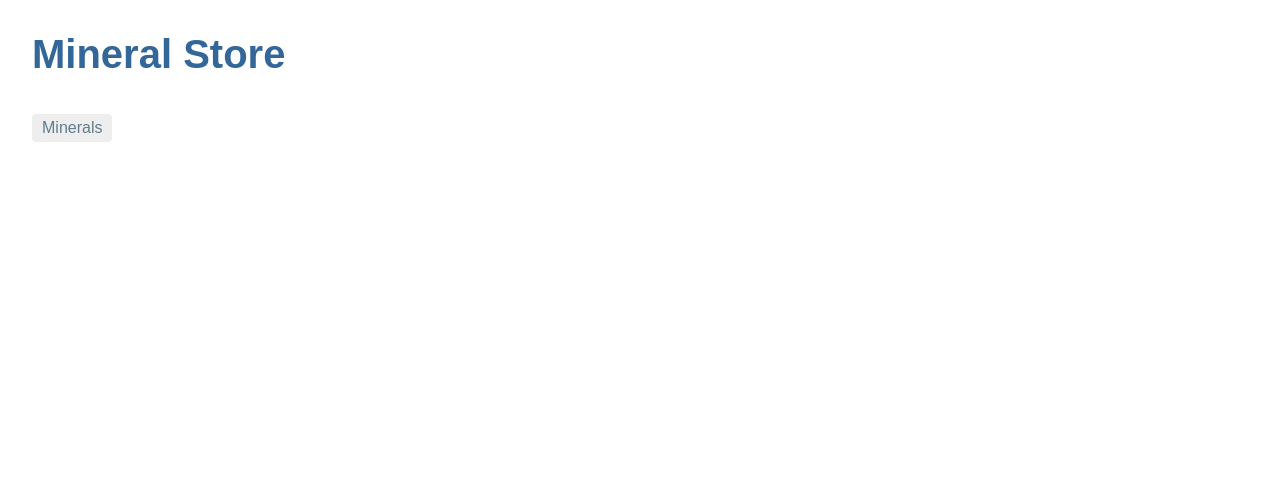
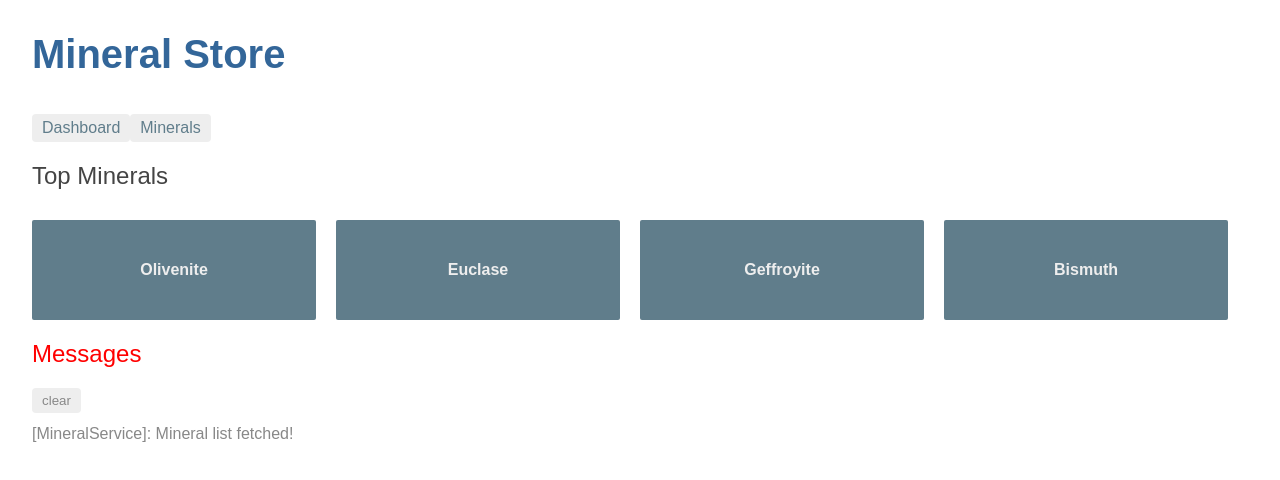
Before and after one commit to alejomg/mineral-store, an Angular app: page /dashboard in a window 1280 px wide. Before the commit this address led to /. Shown: the top 480 px of the page. Built offline with nearby package versions, Linux system fonts and the light colour scheme.

Commit message:
Added dashboard view

```diff
--- a/src/app/app-routing.module.ts
+++ b/src/app/app-routing.module.ts
@@ -1,9 +1,12 @@
 import { NgModule } from '@angular/core';
 /*import { CommonModule } from '@angular/common';*/
 import { RouterModule, Routes } from '@angular/router';
-import {MineralComponent} from './mineral/mineral.component';
+import { MineralComponent } from './mineral/mineral.component';
+import { DashboardComponent }   from './dashboard/dashboard.component';
 
 const routes: Routes = [
+  { path: '', redirectTo: '/dashboard', pathMatch: 'full' },
+  { path: 'dashboard', component: DashboardComponent },
   { path: 'minerals', component: MineralComponent }
 ];
 
--- a/src/app/app.component.html
+++ b/src/app/app.component.html
@@ -1,5 +1,6 @@
 <h1>{{ title }}</h1>
 <nav>
+	<a routerLink="/dashboard">Dashboard</a>
 	<a routerLink="/minerals">Minerals</a>
 </nav>
 <router-outlet></router-outlet>
--- a/src/app/app.module.ts
+++ b/src/app/app.module.ts
@@ -7,13 +7,15 @@
 import { MineralDetailComponent } from './mineral-detail/mineral-detail.component';
 import { MessagesComponent } from './messages/messages.component';
 import { AppRoutingModule } from './/app-routing.module';
+import { DashboardComponent } from './dashboard/dashboard.component';
 
 @NgModule({
   declarations: [
     AppComponent,
     MineralComponent,
     MineralDetailComponent,
-    MessagesComponent
+    MessagesComponent,
+    DashboardComponent
   ],
   imports: [
 	BrowserModule,
--- /dev/null
+++ b/src/app/dashboard/dashboard.component.css
@@ -0,0 +1,62 @@
+/* DashboardComponent's private CSS styles */
+[class*='col-'] {
+  float: left;
+  padding-right: 20px;
+  padding-bottom: 20px;
+}
+[class*='col-']:last-of-type {
+  padding-right: 0;
+}
+a {
+  text-decoration: none;
+}
+*, *:after, *:before {
+  -webkit-box-sizing: border-box;
+  -moz-box-sizing: border-box;
+  box-sizing: border-box;
+}
+h3 {
+  text-align: center; margin-bottom: 0;
+}
+h4 {
+  position: relative;
+}
+.grid {
+  margin: 0;
+}
+.col-1-4 {
+  width: 25%;
+}
+.module {
+  padding: 20px;
+  text-align: center;
+  color: #eee;
+  max-height: 120px;
+  min-width: 120px;
+  background-color: #607d8b;
+  border-radius: 2px;
+}
+.module:hover {
+  background-color: #eee;
+  cursor: pointer;
+  color: #607d8b;
+}
+.grid-pad {
+  padding: 10px 0;
+}
+.grid-pad > [class*='col-']:last-of-type {
+  padding-right: 20px;
+}
+@media (max-width: 600px) {
+  .module {
+    font-size: 10px;
+    max-height: 75px; }
+}
+@media (max-width: 1024px) {
+  .grid {
+    margin: 0;
+  }
+  .module {
+    min-width: 60px;
+  }
+}
--- /dev/null
+++ b/src/app/dashboard/dashboard.component.html
@@ -0,0 +1,8 @@
+<h2>Top Minerals</h2>
+<div class="grid grid-pad">
+	<a *ngFor="let mineral of minerals" class="col-1-4">
+		<div class="module mineral">
+			<h4>{{mineral.name}}</h4>
+		</div>
+	</a>
+</div>
--- /dev/null
+++ b/src/app/dashboard/dashboard.component.ts
@@ -0,0 +1,24 @@
+import { Component, OnInit } from '@angular/core';
+import { Mineral } from '../mineral';
+import { MineralService } from '../mineral.service';
+
+@Component({
+  selector: 'app-dashboard',
+  templateUrl: './dashboard.component.html',
+  styleUrls: [ './dashboard.component.css' ]
+})
+export class DashboardComponent implements OnInit {
+  minerals: Mineral[] = [];
+
+  constructor(private mineralService: MineralService) { }
+
+  ngOnInit() {
+    this.getMinerals();
+  }
+
+  getMinerals(): void {
+    this.mineralService.getMinerals().subscribe(
+    	minerals => this.minerals = minerals.slice(1, 5)
+    );
+  }
+}
```
Also changed, not shown: 1 other file (tests, documents, lock files or other folders).
